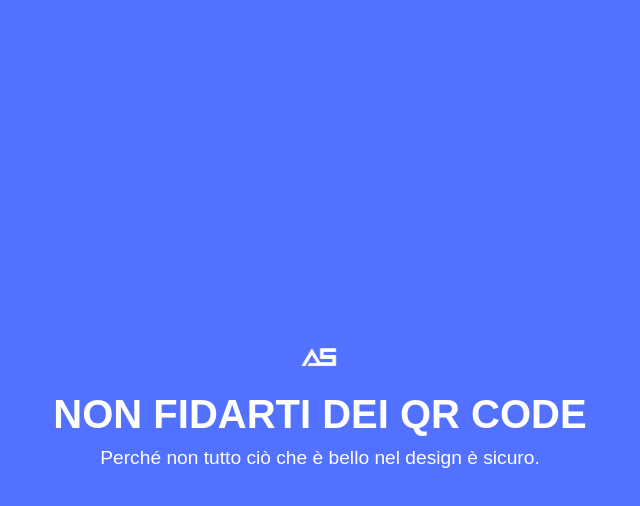
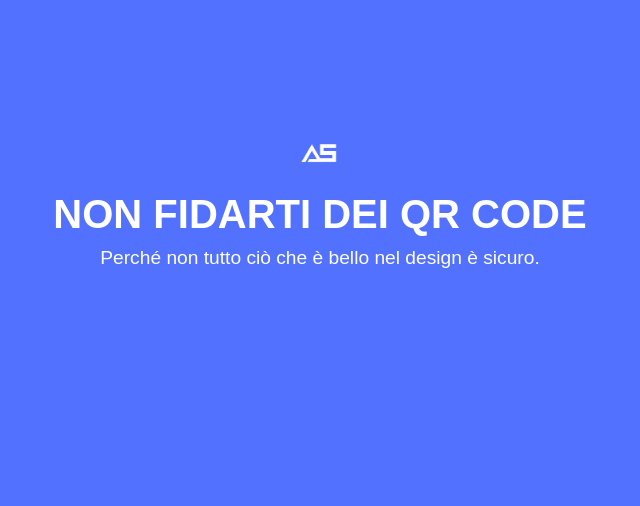
Before and after one commit to antoniosalzano/Qr-code-Biglietto-da-visita, a plain HTML site: page index.html in a window 1280 px wide. Shown: the whole page, without its empty margins (320-960 px from the left). Drawn offline with Linux system fonts and the light colour scheme.

Commit message:
index.html

```diff
--- a/index.html
+++ b/index.html
@@ -10,13 +10,7 @@
             color: white;
             font-family: Arial, sans-serif;
             text-align: center;
-            margin: 0;
-            padding: 0;
-            height: 100vh;
-            display: flex;
-            flex-direction: column;
-            justify-content: center;
-            align-items: center;
+            margin-top: 10%;
         }
         img {
             width: 50px;
@@ -28,7 +22,7 @@
         }
         h1 {
             font-size: 2.5em;
-            font-weight: 900;
+            font-weight: 900; /* Aggiunge il grassetto extra */
             margin-bottom: 10px;
         }
         p {
@@ -37,6 +31,7 @@
     </style>
 </head>
 <body>
+
     <img src="logo.png" alt="Logo del designer">
     <h1>NON FIDARTI DEI QR CODE</h1>
     <p>Perché non tutto ciò che è bello nel design è sicuro.</p>
```
